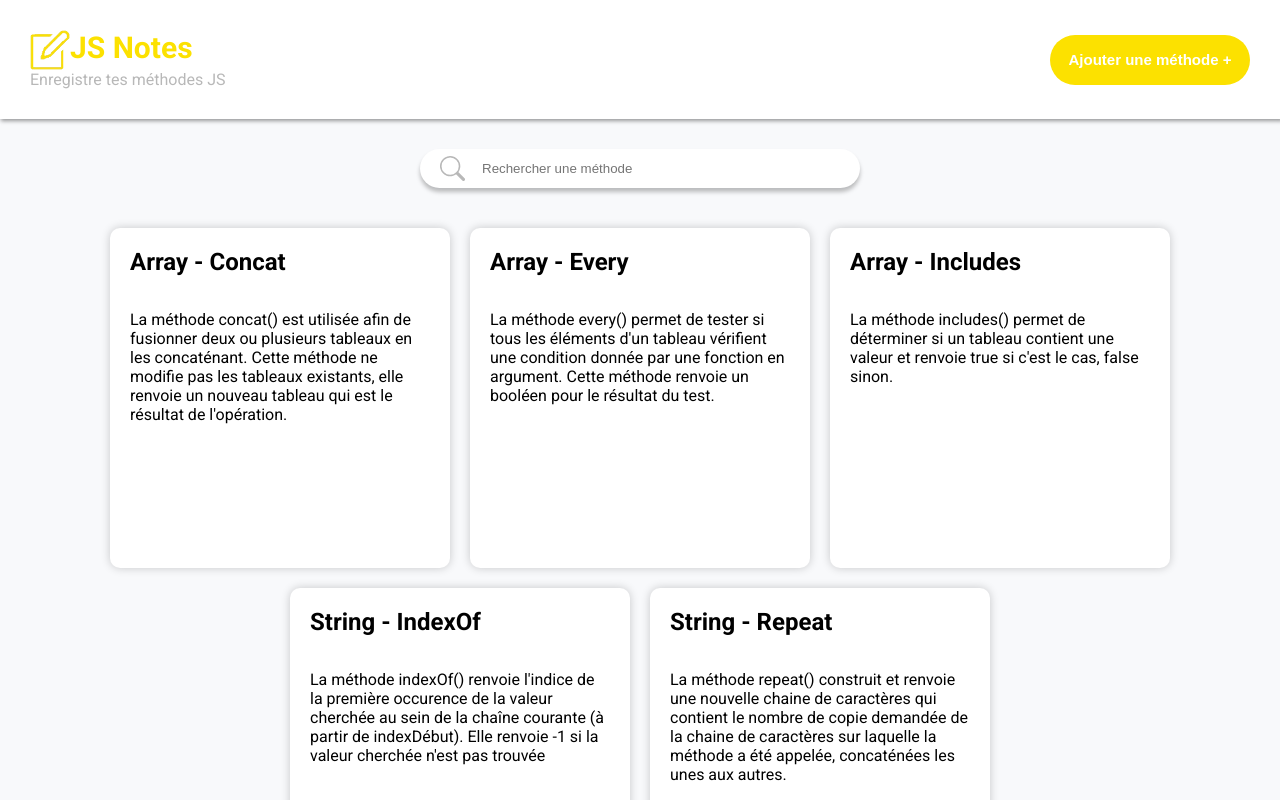
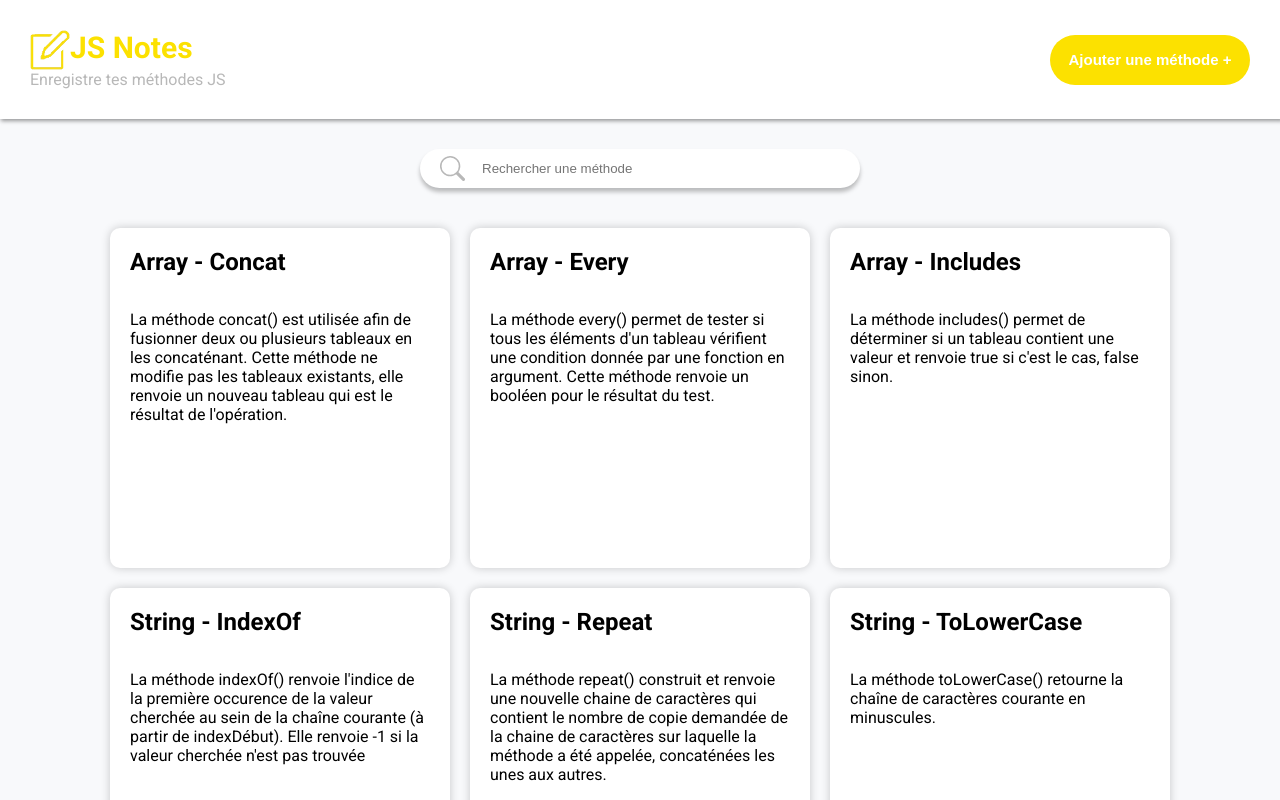
Before and after one commit to Karlito14/JSNotes, a React (Create React App) app: page / in a window 1280 px wide. Shown: the top 800 px of the page. Built offline with nearby package versions, Linux system fonts and the light colour scheme; data requests are answered from the project's data file.

Commit message:
modification des chemins de fichiers

```diff
--- a/src/components/Header/Header.jsx
+++ b/src/components/Header/Header.jsx
@@ -1,6 +1,6 @@
-import { Logo } from 'components/Logo';
+import { Logo } from '../Logo/Logo';
 import style from './style.module.scss';
-import { ButtonPrimary } from 'components/ButtonPrimary/ButtonPrimary';
+import { ButtonPrimary } from '../ButtonPrimary/ButtonPrimary';
 import { useNavigate } from 'react-router-dom';
 
 export const Header = () => {
--- a/src/components/NoteForm/NoteForm.jsx
+++ b/src/components/NoteForm/NoteForm.jsx
@@ -1,6 +1,6 @@
 import { PencilFill, TrashFill } from 'react-bootstrap-icons';
 import style from './style.module.scss';
-import { ButtonPrimary } from 'components/ButtonPrimary/ButtonPrimary';
+import { ButtonPrimary } from '../ButtonPrimary/ButtonPrimary';
 import { ValidityForm } from './validityForm';
 import { useState } from 'react';
 
--- a/src/components/logo/index.jsx
+++ b/src/components/logo/Logo.jsx
@@ -1,5 +1,5 @@
 import s from './style.module.scss';
-import image from 'assets/images/logo.png';
+import image from '../../assets/images/logo.png';
 
 export function Logo({ title, subtitle, onClick }) {
     return (
--- a/src/containers/NoteList/NoteList.jsx
+++ b/src/containers/NoteList/NoteList.jsx
@@ -1,9 +1,9 @@
-import { TextCard } from 'components/TextCard/TextCard';
+import { TextCard } from '../../components/TextCard/TextCard';
 import style from './style.module.scss';
 import { useDispatch, useSelector } from 'react-redux';
 import { Link, useNavigate } from 'react-router-dom';
-import { NotesApi } from 'api/api';
-import { deleteNote } from 'store/note/note-slice';
+import { NotesApi } from '../../api/api';
+import { deleteNote } from '../../store/note/note-slice';
 
 export const NoteList = ({textValue}) => {
     const methodes = useSelector(store => store.notes.noteList);
--- a/src/data/db.json
+++ b/src/data/db.json
@@ -24,6 +24,11 @@
       "id": "a523",
       "title": "String - Repeat",
       "content": "La méthode repeat() construit et renvoie une nouvelle chaine de caractères qui contient le nombre de copie demandée de la chaine de caractères sur laquelle la méthode a été appelée, concaténées les unes aux autres."
+    },
+    {
+      "id": "611f",
+      "title": "String - ToLowerCase",
+      "content": "La méthode toLowerCase() retourne la chaîne de caractères courante en minuscules."
     }
   ]
 }
--- a/src/pages/Note/Note.jsx
+++ b/src/pages/Note/Note.jsx
@@ -1,6 +1,6 @@
 import { useNavigate, useParams } from 'react-router-dom';
 import { useDispatch, useSelector } from 'react-redux';
-import { NoteForm } from 'components/NoteForm/NoteForm';
+import { NoteForm } from '../../components/NoteForm/NoteForm';
 import { NotesApi } from 'api/api';
 import { deleteNote, updateNote } from 'store/note/note-slice';
 import { useState } from 'react';
--- a/src/pages/NoteBrowse/NoteBrowse.jsx
+++ b/src/pages/NoteBrowse/NoteBrowse.jsx
@@ -1,5 +1,5 @@
-import { SearchBar } from 'components/SearchBar/SearchBar';
-import { NoteList } from 'containers/NoteList/NoteList';
+import { SearchBar } from '../../components/SearchBar/SearchBar';
+import { NoteList } from '../../containers/NoteList/NoteList';
 import { useState } from 'react';
 
 export const NoteBrowse = () => {
--- a/src/pages/NoteCreate/NoteCreate.jsx
+++ b/src/pages/NoteCreate/NoteCreate.jsx
@@ -1,6 +1,6 @@
-import { NoteForm } from 'components/NoteForm/NoteForm';
-import { NotesApi } from 'api/api';
-import { addNote } from 'store/note/note-slice';
+import { NoteForm } from '../../components/NoteForm/NoteForm';
+import { NotesApi } from '../../api/api';
+import { addNote } from '../../store/note/note-slice';
 import { useDispatch } from 'react-redux';
 import { useNavigate } from 'react-router-dom';
 
```
Also changed, not shown: 1 other file (tests, documents, lock files or other folders).
